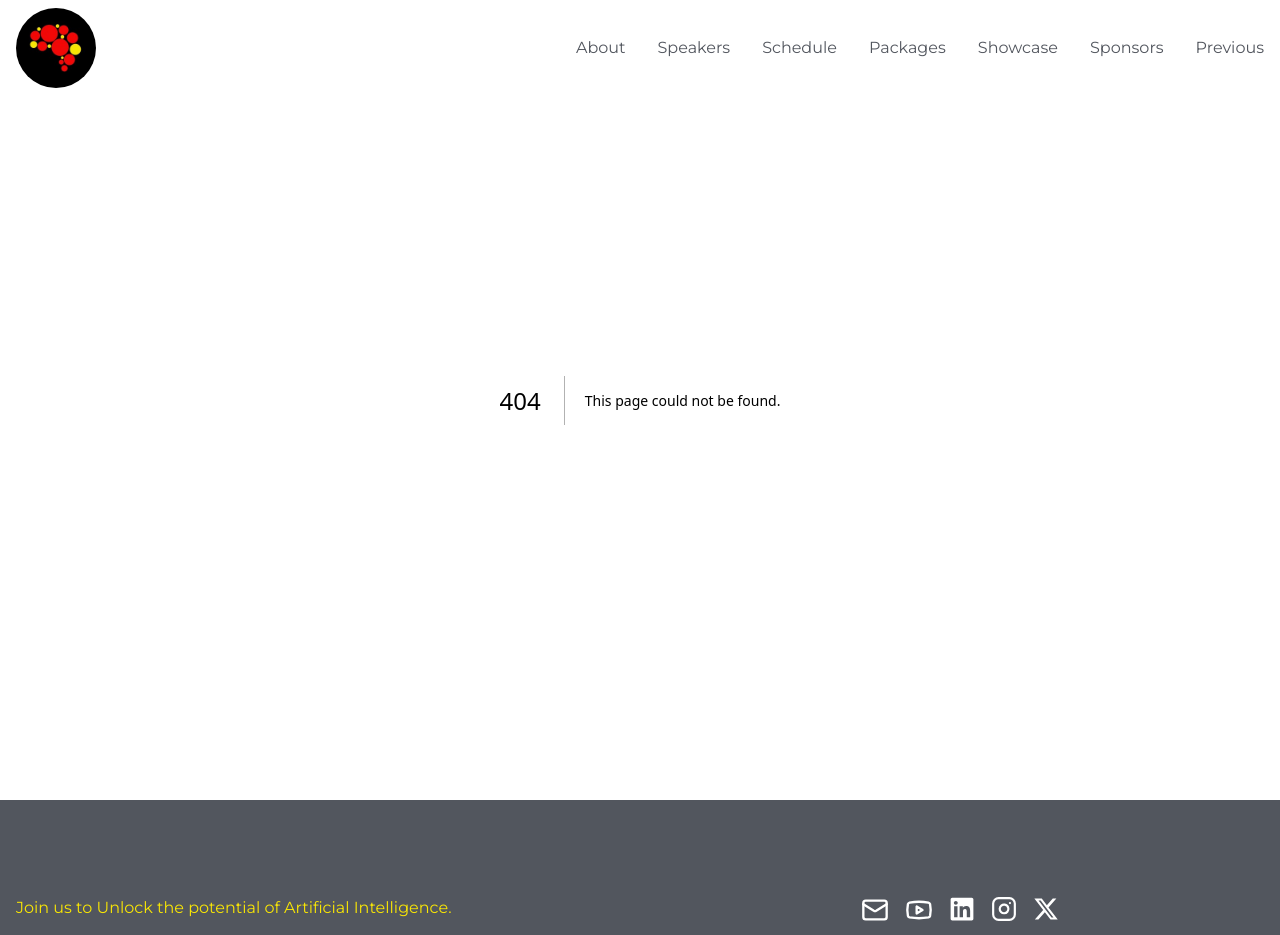
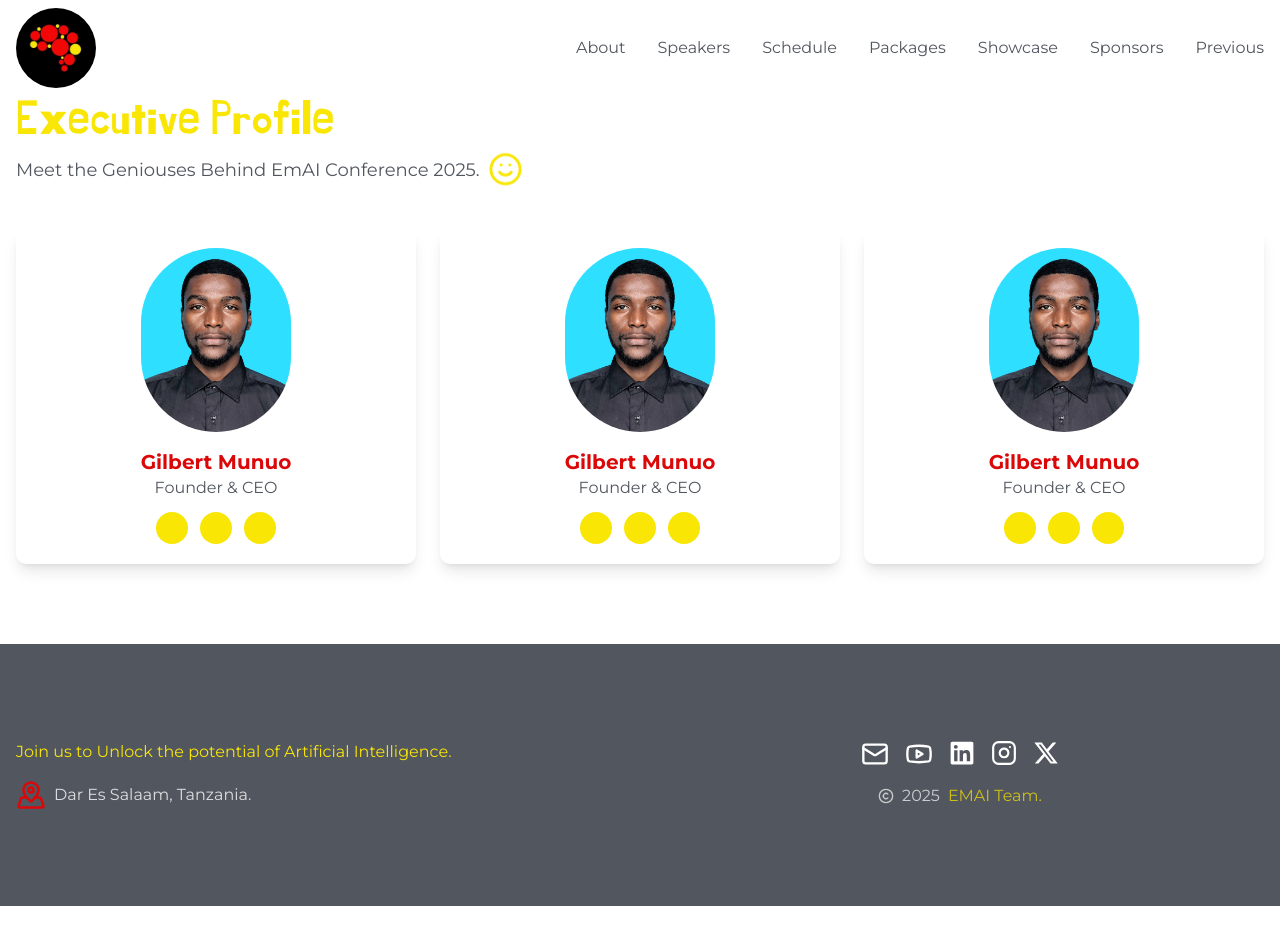
Before and after one commit to EnhanceMind-AI/conference-website-2025, a Next.js app: page /team in a window 1280 px wide. Before the commit this address had no page. Shown: the top 935 px of the page. After the commit the page ends 906 px from the top, so only its background shows below. Built offline with nearby package versions, Linux system fonts and the light colour scheme.

Commit message:
refactor(routing): restructure page routes for women-in-ai and team pages

```diff
--- a/app/page/team/page.tsx
+++ b/app/team/page.tsx
@@ -1,7 +1,7 @@
 import React from 'react'
 import { Smile } from 'lucide-react';
 import Image from 'next/image';
-import gilbert from '../../../public/PICHANO1.jpg'
+import gilbert from '../../public/PICHANO1.jpg'
 
 export default function Team() {
     return (
@@ -33,7 +33,7 @@ export default function Team() {
                     </div>
                 </div>
 
-                   <div className="bg-white p-5 rounded-lg shadow-lg flex flex-col items-center">
+                <div className="bg-white p-5 rounded-lg shadow-lg flex flex-col items-center">
                     <Image
                         src={gilbert}
                         alt="Team Member"
@@ -52,7 +52,7 @@ export default function Team() {
                     </div>
                 </div>
 
-                   <div className="bg-white p-5 rounded-lg shadow-lg flex flex-col items-center">
+                <div className="bg-white p-5 rounded-lg shadow-lg flex flex-col items-center">
                     <Image
                         src={gilbert}
                         alt="Team Member"
--- a/components/public/Footer.tsx
+++ b/components/public/Footer.tsx
@@ -42,7 +42,7 @@ export default function Footer() {
 
             <div className="flex items-center space-x-2 text-white/70">
               <Copyright size={16} />
-              <p>2025</p><Link href="page/team" className="text-brand-yellow animate-pulse">EMAI Team.</Link>
+              <p>2025</p><Link href="/team" className="text-brand-yellow animate-pulse">EMAI Team.</Link>
             </div>
           </div>
 
--- a/components/sections/emai/About.tsx
+++ b/components/sections/emai/About.tsx
@@ -39,7 +39,7 @@ export default function About() {
                             Since 2022, EnhanceMind AI(EMAI) Conference has been an annual event dedicated to exploring the fundamentals, emerging trends, and groundbreaking breakthroughs in Artificial Intelligence(AI).
                             Now a recognized hub for innovation, thought leadership, and collaboration, the conference stands as a premier platform for technologists, entrepreneurs, researchers, and professionals across industries.
                             Each year, the EMAI Conference attracts a diverse audience, from data scientists and AI engineers to business leaders and startup founders who are eager to dive into the latest developments in AI, Machine Learning, Generative AI, and Data Science.
-                            As part of this year&apos;s diverse and inclusive programming, the conference will also feature special segments such as the <Link href="/page/women-in-ai" className="text-brand-red">Women in AI Breakfast</Link> a space dedicated to celebrating and empowering women driving change in the AI field.
+                            As part of this year&apos;s diverse and inclusive programming, the conference will also feature special segments such as the <Link href="/women-in-ai" className="text-brand-red">Women in AI Breakfast</Link> a space dedicated to celebrating and empowering women driving change in the AI field.
                         </p>
                     </div>
 
```
Also changed, not shown: app/women-in-ai/page.tsx (renamed from app/page/women-in-ai/page.tsx).
